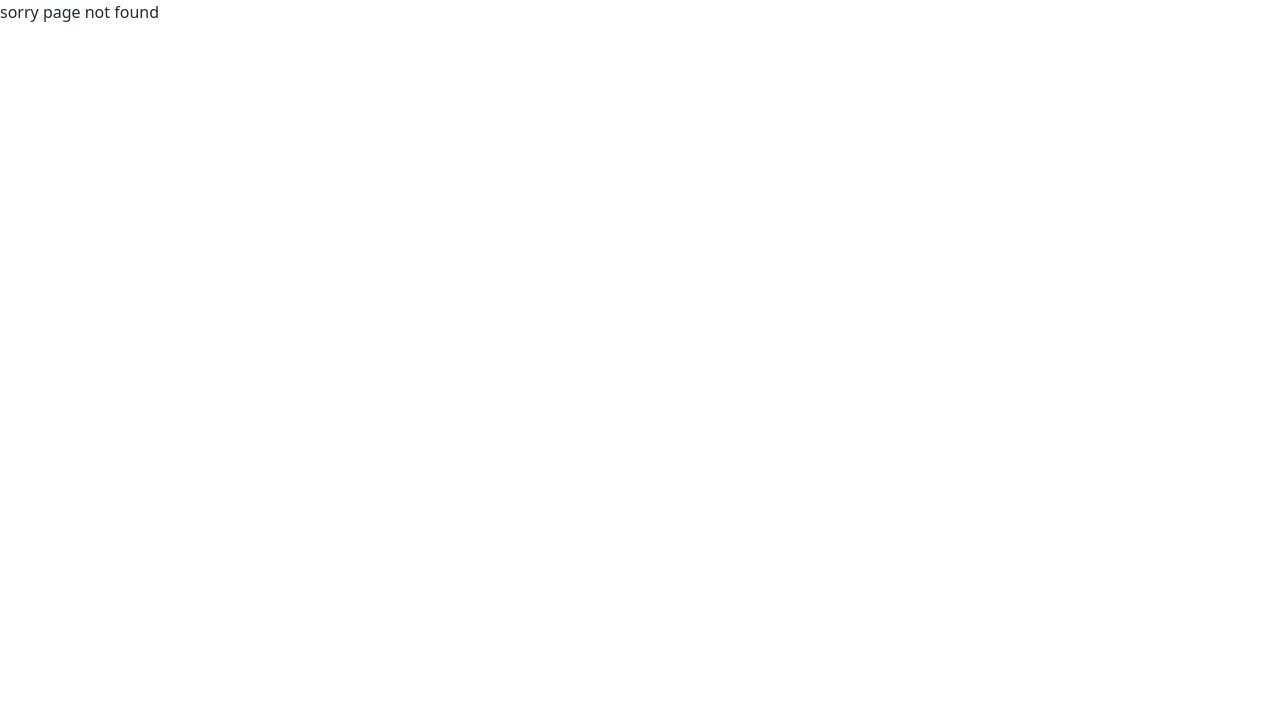
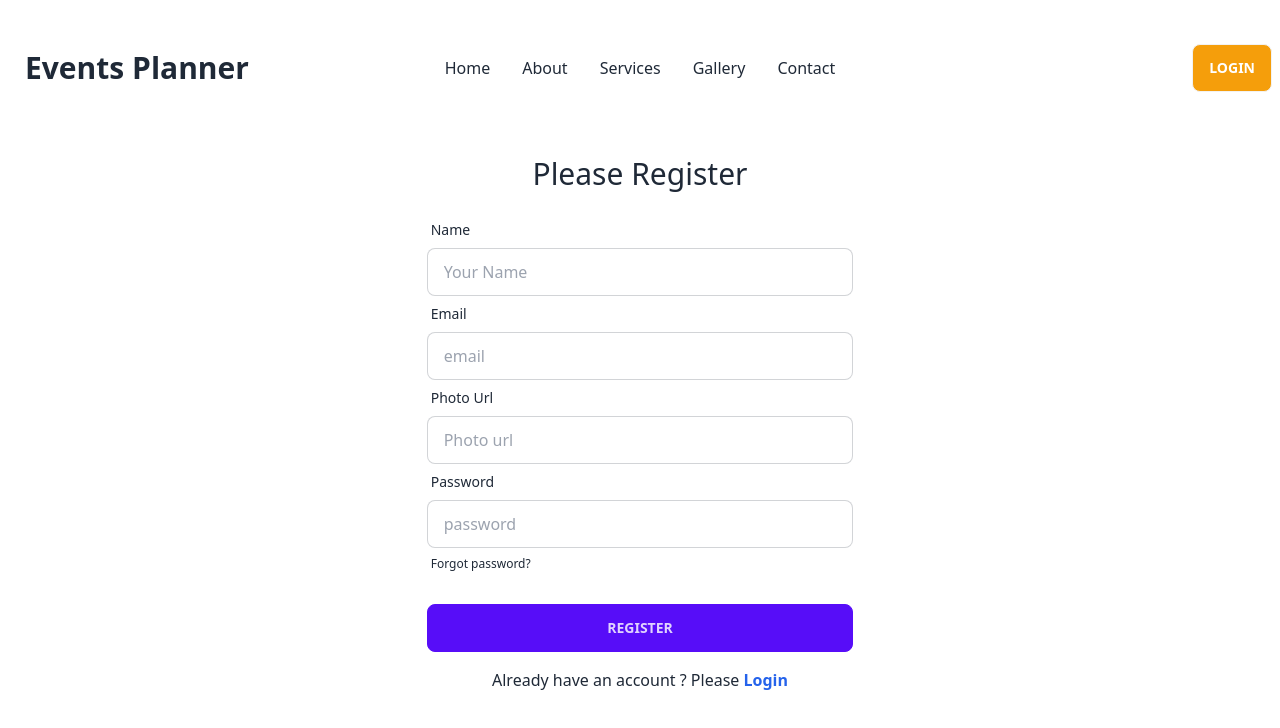
Before and after one commit to RawshanaraEity/social-event-management, a React (Vite) app: page /register in a window 1280 px wide. Before the commit this address had no page. Shown: the top 728 px of the page. Built offline with nearby package versions, Linux system fonts and the light colour scheme.

Commit message:
added login and register route

```diff
--- /dev/null
+++ b/src/components/SocialLogin.jsx
@@ -0,0 +1,11 @@
+
+
+const SocialLogin = () => {
+    return (
+        <div>
+
+        </div>
+    );
+};
+
+export default SocialLogin;
--- a/src/pages/ErrorPage.jsx
+++ b/src/pages/ErrorPage.jsx
@@ -2,8 +2,11 @@
 
 const ErrorPage = () => {
     return (
-        <div>
-            <h2>sorry page not found</h2>
+        <div className="flex  justify-center text-center items-center h-screen ">
+            <div>
+            <h1 className="text-6xl font-bold">404</h1>
+            <h2 className="text-5xl font-bold"> Page not found</h2>
+            </div>
         </div>
     );
 };
--- a/src/pages/Login.jsx
+++ b/src/pages/Login.jsx
@@ -45,7 +45,7 @@
         </form>
         <p className="text-center mt-4">
           Don't have an account ? Please{" "}
-          <Link className="text-blue-600 font-semibold" to="/register">
+          <Link to="/register"  className="text-blue-600 font-semibold" >
             Register
           </Link>
         </p>
--- /dev/null
+++ b/src/pages/Register.jsx
@@ -0,0 +1,86 @@
+import React from "react";
+import NavBar from "../home/NavBar";
+import { Link } from "react-router-dom";
+
+const Register = () => {
+  return (
+    <div>
+      <div>
+        <NavBar></NavBar>
+        <div>
+          <h2 className="text-3xl my-5 text-center">Please Register</h2>
+
+          <form className="md:w-3/4 lg:w-1/3 mx-auto">
+          <div className="form-control">
+              <label className="label">
+                <span className="label-text">Name</span>
+              </label>
+              <input
+                type="text"
+                placeholder="Your Name"
+                name="name"
+                className="input input-bordered"
+                required
+              />
+            </div>
+            <div className="form-control">
+              <label className="label">
+                <span className="label-text">Email</span>
+              </label>
+              <input
+                type="email"
+                placeholder="email"
+                name="email"
+                className="input input-bordered"
+                required
+              />
+            </div>
+            <div className="form-control">
+              <label className="label">
+                <span className="label-text">Photo Url</span>
+              </label>
+              <input
+                type="text"
+                placeholder="Photo url"
+                name="photo"
+                className="input input-bordered"
+                required
+              />
+            </div>
+            <div className="form-control">
+              <label className="label">
+                <span className="label-text">Password</span>
+              </label>
+              <input
+                type="password"
+                placeholder="password"
+                name="password"
+                className="input input-bordered"
+                required
+              />
+              <label className="label">
+                <a href="#" className="label-text-alt link link-hover">
+                  Forgot password?
+                </a>
+              </label>
+            </div>
+            <div className="form-control mt-6">
+              <button className="btn btn-primary">Register</button>
+            </div>
+          </form>
+          <p className="text-center mt-4">
+            Already have an account ? Please{" "}
+            <Link
+              to="/login"
+              className="text-blue-600 font-semibold"
+            >
+            Login
+            </Link>
+          </p>
+        </div>
+      </div>
+    </div>
+  );
+};
+
+export default Register;
--- a/src/routes/Routes.jsx
+++ b/src/routes/Routes.jsx
@@ -9,6 +9,7 @@
 import Services from "../pages/Services";
 import ServiceDetails from "../components/ServiceDetails";
 import Contact from "../components/Contact";
+import Register from "../pages/Register";
 
 
 
@@ -48,6 +49,10 @@
         {
             path: '/login',
             element: <Login></Login>
+        },
+        {
+            path: '/register',
+            element: <Register></Register>
         }
       ]
     }
```
